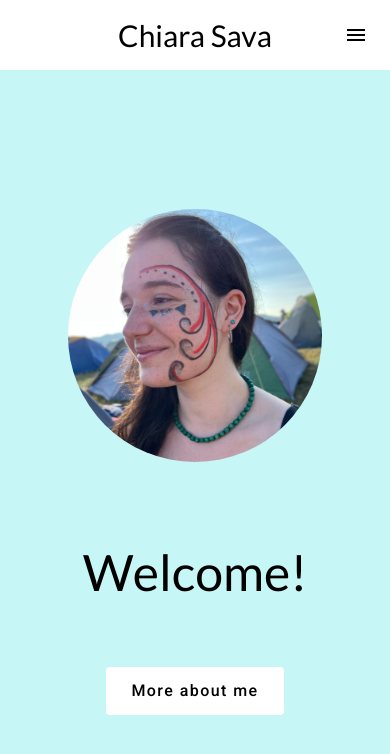
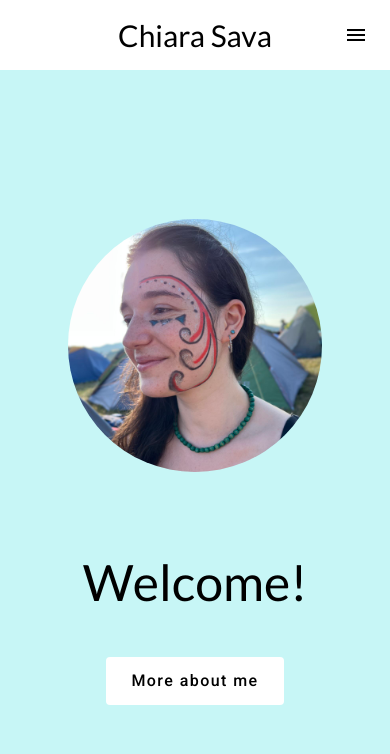
Before and after one commit to ctrlVnt/ctrlvnt.github.io, an Angular app: page / in a window 390 px wide. Shown: the top 754 px of the page. Built offline with nearby package versions, Linux system fonts and the light colour scheme; a web font is replaced by a local one.

Commit message:
change research items

```diff
--- a/src/app/pages/home/home.css
+++ b/src/app/pages/home/home.css
@@ -457,7 +457,6 @@ app-contactform{
     }
 
     .about-me-button{
-        margin-top: 5%;
         align-items: center;
         cursor: pointer;
         display: flex;
@@ -496,7 +495,6 @@ app-contactform{
 
     h1{
         font-size: 50px;
-        margin-bottom: 45px;
     }
 
     .phone-screen{
```
